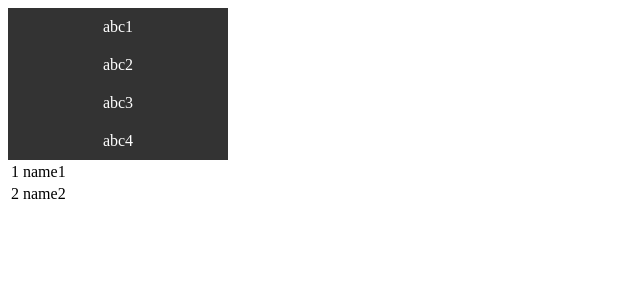
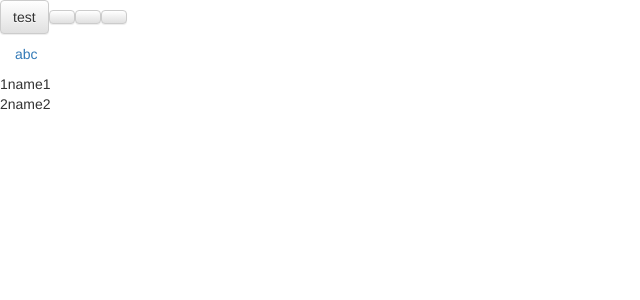
Before and after one commit to GolkowyBenQu/react-example-app, a React app: page / in a window 1280 px wide. Shown: the top 300 px of the page, without its empty margins (0-640 px from the left). Built offline with nearby package versions, Linux system fonts and the light colour scheme.

Commit message:
Bootstrap react components

```diff
--- a/App.jsx
+++ b/App.jsx
@@ -1,5 +1,6 @@
 import React from 'react'
-import Button from './Button.jsx'
+// import Button from './Button.jsx'
+import { Button, Nav, NavItem } from 'react-bootstrap'
 import Table from './Table.jsx'
 
 class App extends React.Component {
@@ -24,12 +25,13 @@ class App extends React.Component {
   render() {
     return (
       <div>
-        <nav>
-          <Button text="abc1" />
+        <Nav>
+          <Button text="abc1" >test</Button>
           <Button text="abc2" />
           <Button text="abc3" />
           <Button text="abc4" />
-        </nav>
+          <NavItem href="http://google.pl">abc</NavItem>
+        </Nav>
         <Table data={this.state.staticData} />
       </div>
     )
--- a/index.html
+++ b/index.html
@@ -4,6 +4,12 @@
 <head>
     <meta charset = "UTF-8">
     <title>React App</title>
+
+    <!-- Latest compiled and minified CSS -->
+    <link rel="stylesheet" href="https://maxcdn.bootstrapcdn.com/bootstrap/latest/css/bootstrap.min.css">
+
+    <!-- Optional theme -->
+    <link rel="stylesheet" href="https://maxcdn.bootstrapcdn.com/bootstrap/latest/css/bootstrap-theme.min.css">
 </head>
 
 <body>
--- a/package.json
+++ b/package.json
@@ -17,6 +17,7 @@
     "babel-preset-react": "^6.24.1",
     "radium": "^0.18.2",
     "react": "^15.5.4",
+    "react-bootstrap": "^0.30.10",
     "react-dom": "^15.5.4",
     "webpack": "^2.4.1",
     "webpack-dev-server": "^2.4.2"
```
